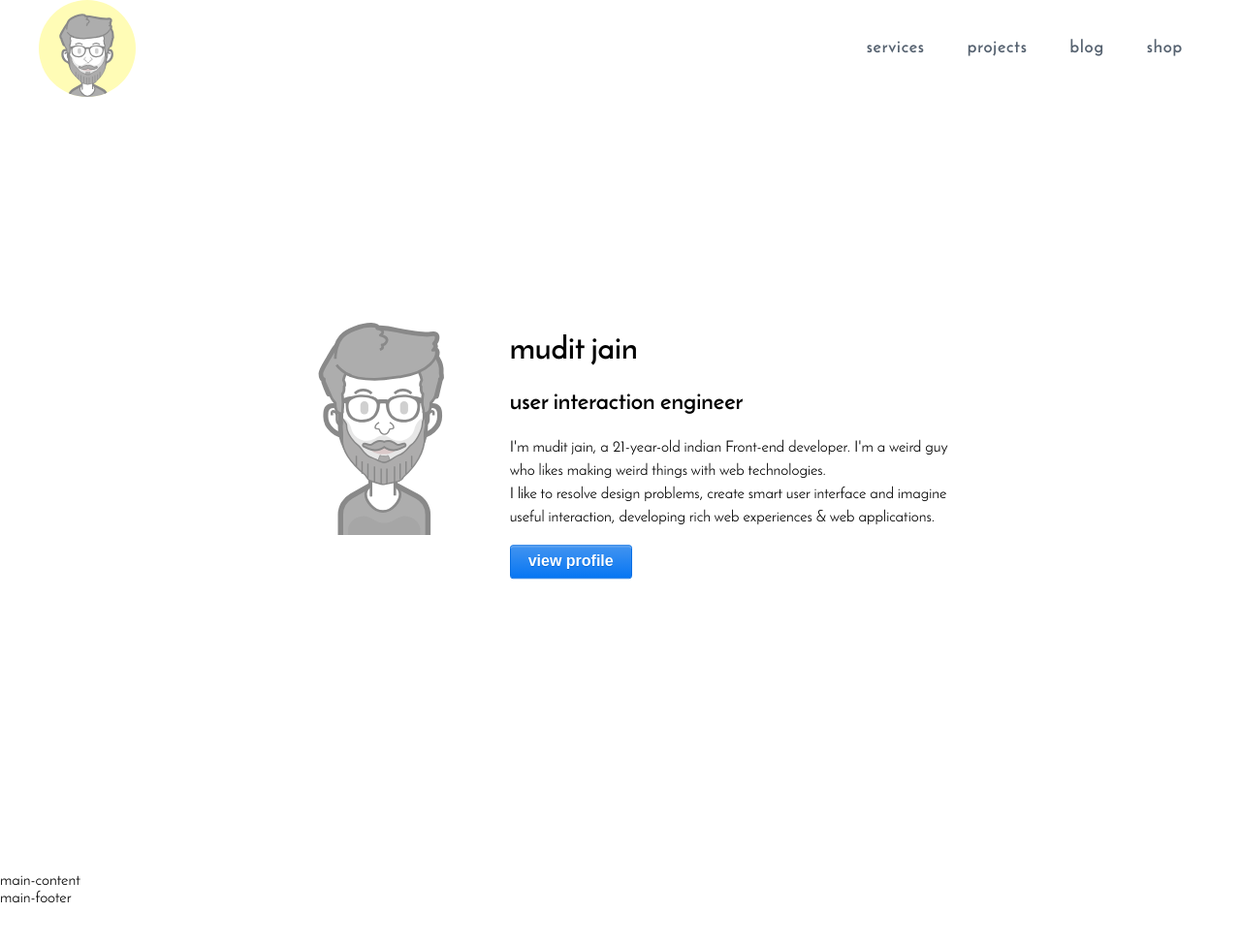
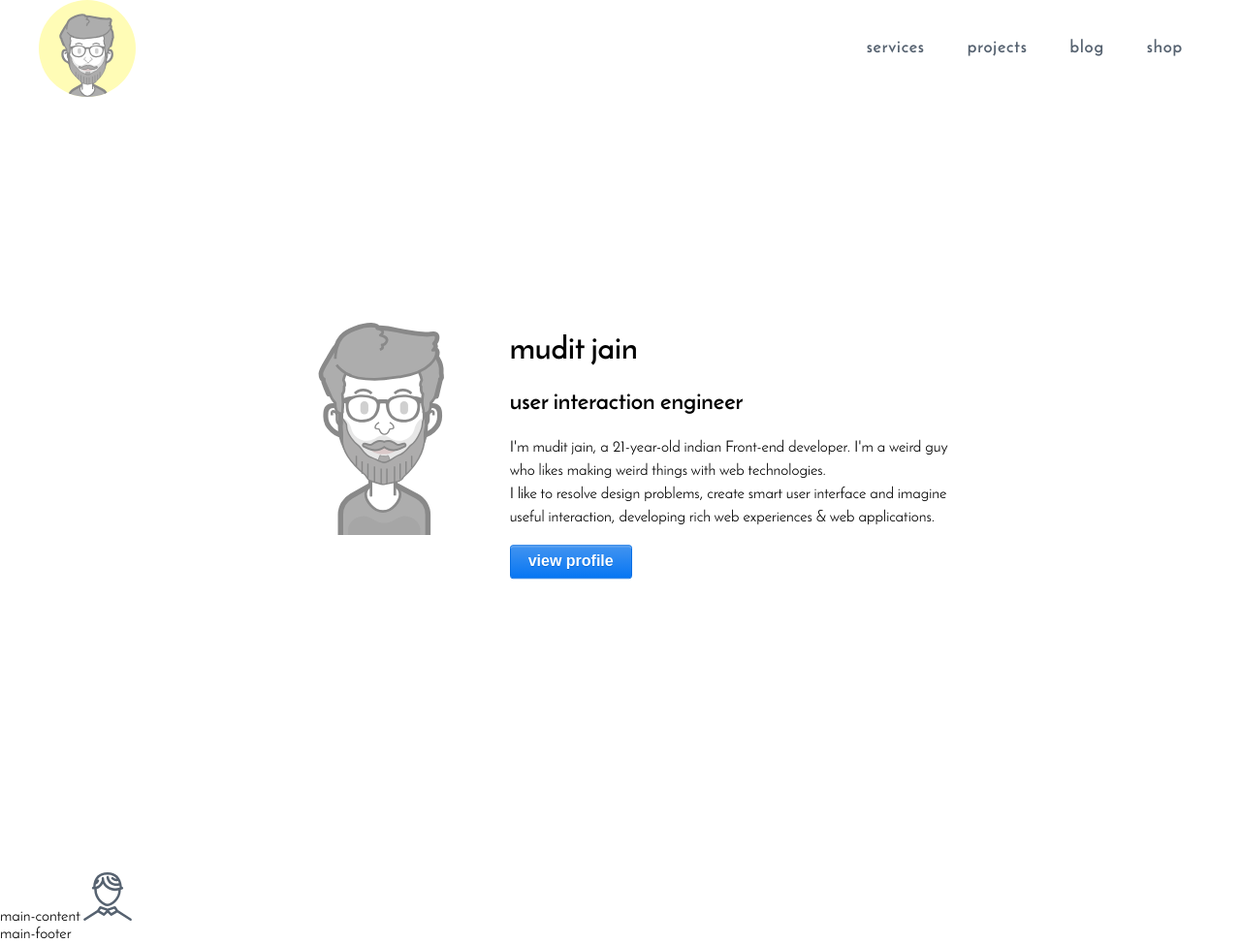
Before and after one commit to muditdev/mwh, a Jekyll site: the page built from index.html, in a window 1280 px wide. Shown: the whole page at 97% size. Built offline with Jekyll 4.4.1, drawn with Linux system fonts in a browser that asks for light colours; before the commit the page ends 937 px from its top, so only the background shows below that.

Commit message:
svg icons base

```diff
--- a/assets/_scss/settings/_vars.scss
+++ b/assets/_scss/settings/_vars.scss
@@ -14,4 +14,10 @@ $default-link-color: #fd8a80;
 $dark-blue: #566270;
 $gray: #888888;
 
+// breakpoint
 $mobile: new-breakpoint(max-width 500px 4);
+
+// icon
+
+$default-icons-size : 50px;
+$default-icon-fill : $dark-blue;
--- a/assets/css/main.css
+++ b/assets/css/main.css
@@ -762,6 +762,15 @@ figure {
 p {
   line-height: 1.5; }
 
+span[class^="Ico-"] {
+  height: 50px;
+  width: 50px;
+  display: inline-block; }
+  span[class^="Ico-"] svg {
+    height: 100%;
+    width: 100%;
+    fill: #566270; }
+
 .logo {
   background: #fffcb6;
   -webkit-border-radius: 50%;
--- a/gulpfile.js
+++ b/gulpfile.js
@@ -34,7 +34,7 @@ gulp.task('browser-sync', ['sass', 'jekyll-build'], function() {
         server: {
             baseDir: '_site'
         },
-        // port: 8081,
+        port: 8081,
         notify: false
     });
 });
--- a/index.html
+++ b/index.html
@@ -40,6 +40,12 @@ title: Mudit Jain | designer, developer, thinker
 
 <main class="main-content">
   main-content
+  <span class="Ico-profile">
+    <svg>
+      <use xlink:href="{{site.baseurl}}assets/svg/sprite.svg#profileIco" />
+    </svg>
+  </span>
+
 </main>
 
 <footer class="main-footer">
```
Also changed, not shown: assets/_scss/settings/_global.scss (+10 -0 lines), assets/svg/sprite.svg (added), 1 other file.
